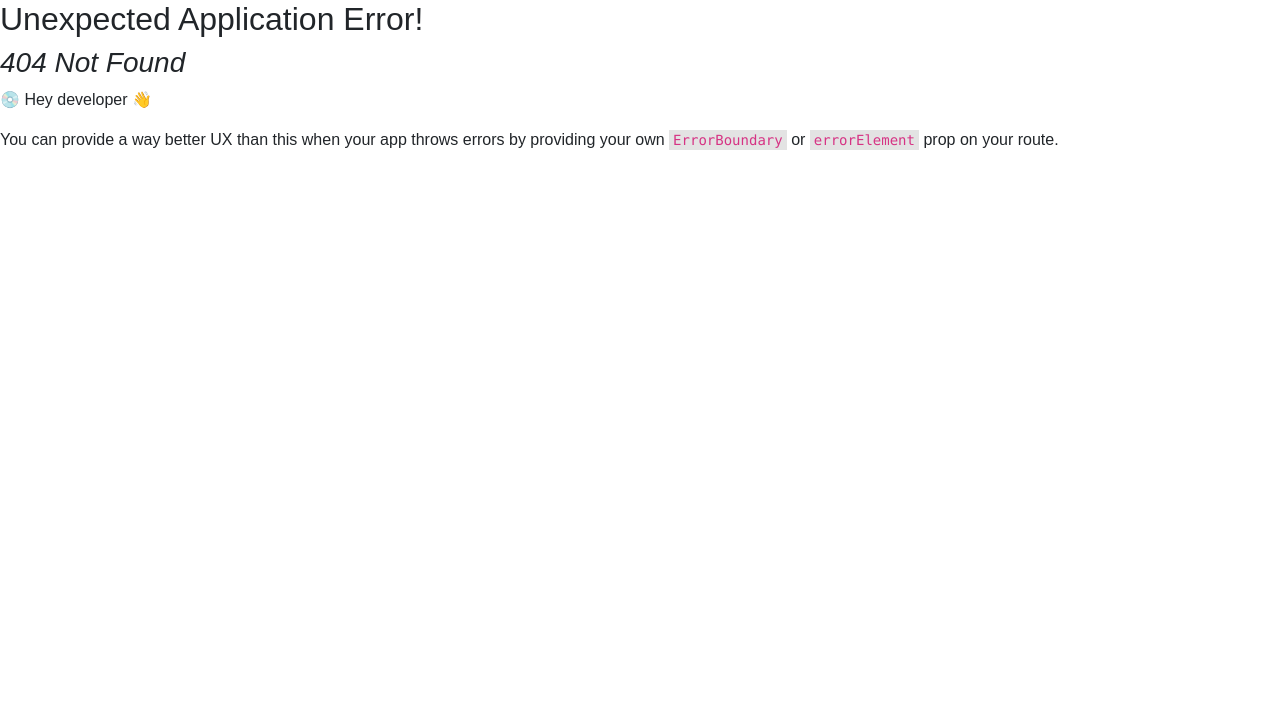
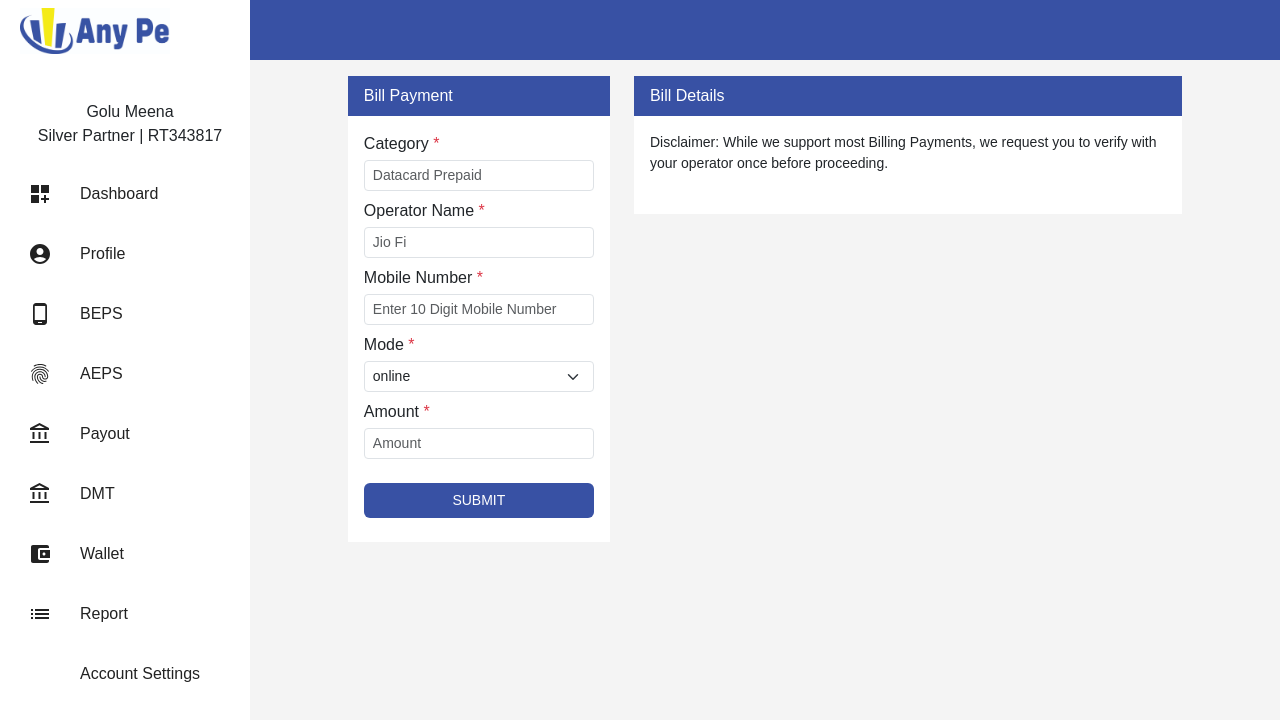
Before and after one commit to amit-nadcab/Task1, a React (Create React App) app: page /BEPS in a window 1280 px wide. Before the commit this address had no page. Shown: the top 720 px of the page. Built offline with nearby package versions, Linux system fonts and the light colour scheme.

Commit message:
BEPS PAGE ADD

```diff
--- a/public/index.html
+++ b/public/index.html
@@ -28,14 +28,5 @@
       crossorigin="anonymous"
     ></script>
     <div id="root"></div>
-
-    <script
-      type="module"
-      src="https://unpkg.com/ionicons@5.5.2/dist/ionicons/ionicons.esm.js"
-    ></script>
-    <script
-      nomodule
-      src="https://unpkg.com/ionicons@5.5.2/dist/ionicons/ionicons.js"
-    ></script>
   </body>
 </html>
--- a/src/App.js
+++ b/src/App.js
@@ -8,6 +8,7 @@ import {
 import Dashboard from "./components/Dashboard";
 import Login from "./pages/Login";
 import Aeps from "./pages/Aeps";
+import Beps from "./pages/Beps";
 
 function App() {
   const router = createBrowserRouter(
@@ -16,6 +17,8 @@ function App() {
         <Route path="/" element={<Login />} />
         <Route path="/dashboard" element={<Dashboard />} />
         <Route path="/AEPS" element={<Aeps />} />
+        <Route path="/BEPS" element={<Beps />} />
+
 
       </>
     )
--- a/src/components/Dashboard.jsx
+++ b/src/components/Dashboard.jsx
@@ -45,7 +45,7 @@ export default function Dashboard() {
                 </div>
               </div>
               <div className="col-md-4 col-sm-12 ">
-                <div className="rounded-5 bg-blue-any p-3 text-center text-white fw-bold">
+                <div className="rounded-5 bg-blue-any p-3 text-center text-white fw-bold pointer">
                   <div>Click Hear</div>
                   <div className="fs-5">For All Services</div>
 
--- a/src/components/Navbar.jsx
+++ b/src/components/Navbar.jsx
@@ -1,4 +1,6 @@
+import { IconButton } from "@mui/material";
 import React from "react";
+import MenuIcon from '@mui/icons-material/Menu';
 
 export default function Navbar() {
   return (
@@ -6,7 +8,18 @@ export default function Navbar() {
       <div className="text-white sticky-top bg-blue-any">
         <div className="topbar">
           <div className="toggle">
-            <ion-icon name="menu-outline"></ion-icon>
+          <IconButton
+            color="inherit"
+            aria-label="open drawer"
+            // onClick={handleDrawerOpen}
+            edge="start"
+            // sx={{
+            //   marginRight: 5,
+            //   ...(open && { display: 'none' }),
+            // }}
+          >
+            <MenuIcon />
+          </IconButton>
           </div>
 
           {/* <div className=" bg-dark rounded-2 p-3 px-3">
--- a/src/components/Sidebar.jsx
+++ b/src/components/Sidebar.jsx
@@ -76,21 +76,21 @@ export default function Sidebar() {
             </li>
 
             <li>
-              <Link href="#">
+              <NavLink to="/BEPS">
                 <span className="icon">
                   <PhoneAndroid />
                 </span>
                 <span className="title">BEPS</span>
-              </Link>
+              </NavLink>
             </li>
 
             <li>
-              <Link to="/AEPS">
+              <NavLink to="/AEPS">
                 <span className="icon">
                   <FingerprintOutlined />
                 </span>
                 <span className="title">AEPS</span>
-              </Link>
+              </NavLink>
             </li>
 
             <li>
--- a/src/css/dashboard.css
+++ b/src/css/dashboard.css
@@ -37,6 +37,7 @@
     transition: 0.5s;
     max-height: 100vh;
     overflow: auto;
+    z-index: 1000
   }
   /* .navigation.active {
     width: 80px;
@@ -146,7 +147,7 @@
    */
   .topbar {
     width: 100%;
-    height: 80px;
+    height: 60px;
     display: flex;
     justify-content: space-between;
     align-items: center;
@@ -450,7 +451,7 @@
       grid-template-columns: repeat(2, 1fr);
     }
     .toggle{
-      display: block;
+      display: flex;
     }
   }
 
@@ -465,7 +466,7 @@
       white-space: nowrap;
     }
     .toggle{
-      display: block;
+      display: flex;
     }
   }
 
@@ -498,6 +499,6 @@
       left: initial;
     }
     .toggle{
-      display: block;
+      display: flex;
     }
   }
--- /dev/null
+++ b/src/pages/Beps.jsx
@@ -0,0 +1,112 @@
+import React from "react";
+import Navbar from "../components/Navbar";
+import Sidebar from "../components/Sidebar";
+
+export default function Beps() {
+  return (
+    <>
+      <div className="">
+        {/* <!-- ========================= sideBar ==================== --> */}
+        <Sidebar />
+        {/* <!-- ========================= Main ==================== --> */}
+        <div className="main" style={{ background: "#f4f4f4" }}>
+          {/* <!-- ========================= Navbar ==================== --> */}
+
+          <Navbar />
+          <div className="container">
+            <div className="row">
+              <div className="col-md-10 offset-md-1">
+                <div className="row ">
+                  <div className="col-md-4 col-sm-12">
+                    <div className="bg-white">
+                      <div className="bg-blue-any text-white p-2 ps-3 mt-3  fs-6">
+                        <p className="m-0">Bill Payment</p>
+                      </div>
+                      <div className="p-3 pb-4">
+                        <div className="pb-2">
+                          <label className="mb-1 form-label">
+                            Category <span className="text-danger">*</span>
+                          </label>
+                          <input
+                            class="form-control form-control-sm"
+                            type="text"
+                            placeholder="Datacard Prepaid"
+                            aria-label="Datacard Prepaid"
+                          />
+                        </div>
+                        <div className="pb-2">
+                          <label className="mb-1 form-label">
+                            Operator Name <span className="text-danger">*</span>
+                          </label>
+                          <input
+                            class="form-control form-control-sm"
+                            type="text"
+                            placeholder="Jio Fi"
+                            aria-label="Jio Fi"
+                          />
+                        </div>
+                        <div className="pb-2">
+                          <label className="mb-1 form-label">
+                             Mobile Number <span className="text-danger">*</span>
+                          </label>
+                          <input
+                            class="form-control form-control-sm"
+                            type="Number"
+                            placeholder="Enter 10 Digit Mobile Number"
+                            aria-label="Enter 10 Digit Mobile Number"
+                          />
+                        </div>
+                        <div className="pb-2">
+                          <label className="mb-1 form-label">
+                            Mode <span className="text-danger">*</span>
+                          </label>
+                          <select
+                          class="form-select form-select-sm "
+                          aria-label="Bank Name"
+                        >
+                          <option selected>online</option>
+                          <option value="1">One</option>
+                          <option value="2">Two</option>
+                          <option value="3">Three</option>
+                        </select>
+                        </div>
+                        <div className="pb-2">
+                          <label className="mb-1 form-label">
+                              Amount <span className="text-danger">*</span>
+                          </label>
+                          <input
+                            class="form-control form-control-sm"
+                            type="Number"
+                            placeholder="Amount"
+                            aria-label="Amount"
+                          />
+                        </div>
+                        <div className="d-flex justify-content-center pt-3">
+                        <button className="btn bg-blue-any text-white fs-14 w-100">SUBMIT</button>
+                        </div>
+                      </div>
+                    </div>
+                  </div>
+                  <div className="col-md-8 col-sm-12">
+                    <div className="bg-white">
+                      <div className="bg-blue-any text-white p-2 ps-3 mt-3  fs-6">
+                        <p className="m-0">Bill Details</p>
+                      </div>
+                      <div className="p-3 pb-4">
+                        <p className="fs-14">
+                          Disclaimer: While we support most Billing Payments, we
+                          request you to verify with your operator once before
+                          proceeding.
+                        </p>
+                      </div>
+                    </div>
+                  </div>
+                </div>
+              </div>
+            </div>
+          </div>
+        </div>
+      </div>
+    </>
+  );
+}
```
